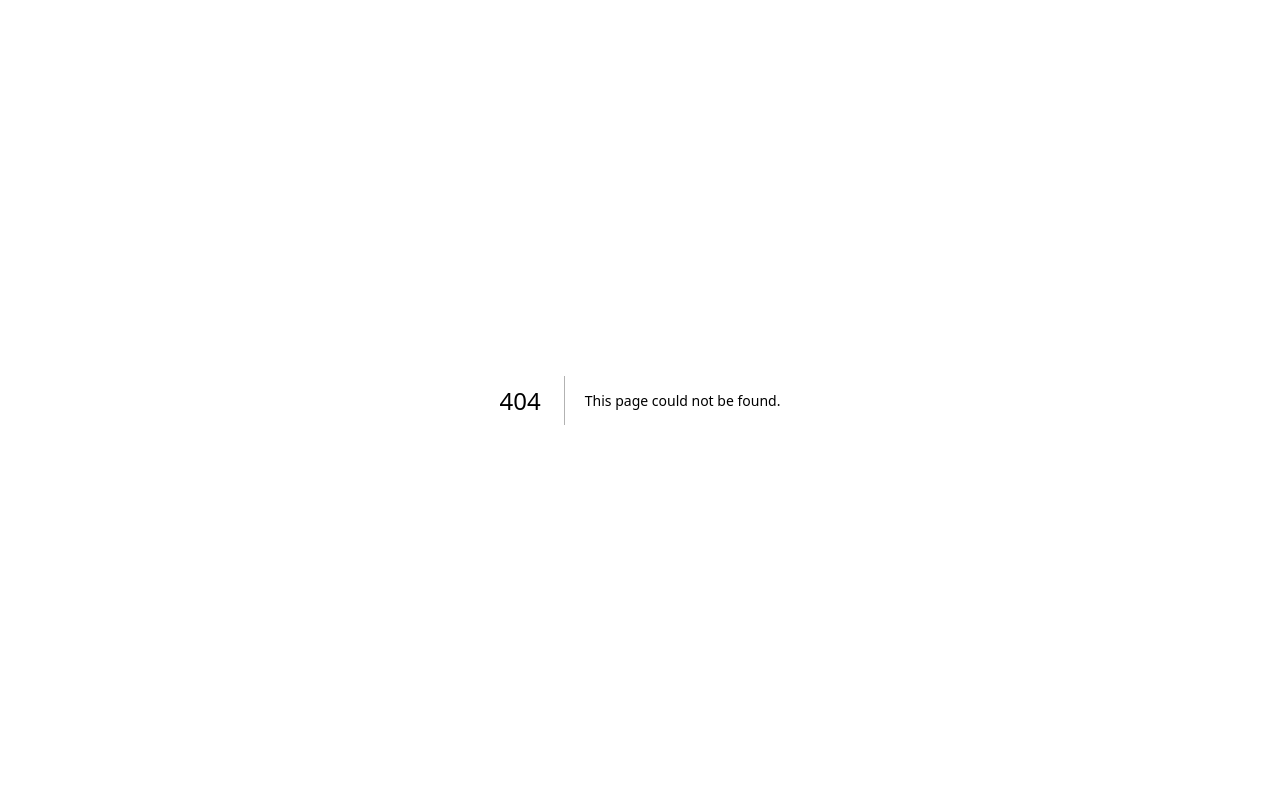
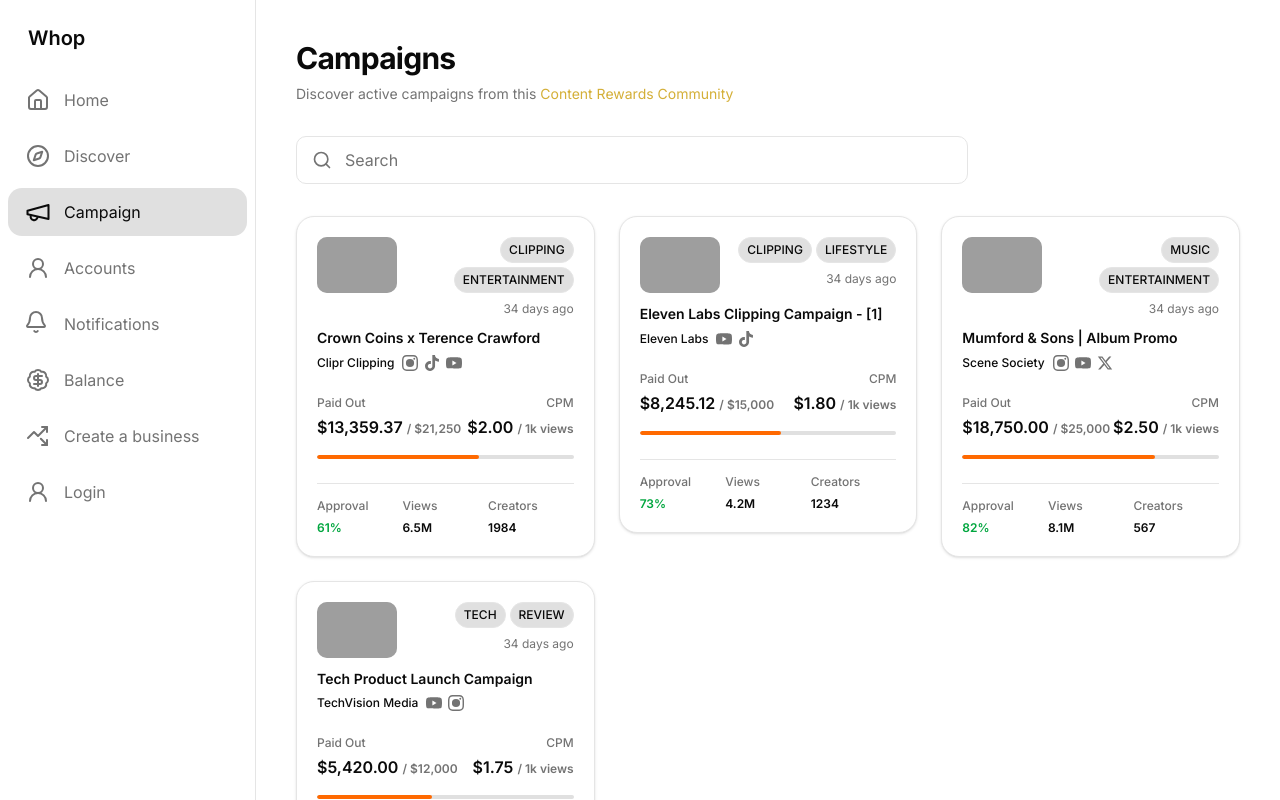
Before and after one commit to ShivamAgrawal04/clone-web-next, a Next.js app: page /campaign in a window 1280 px wide. Before the commit this address had no page. Built offline with nearby package versions, Linux system fonts and the light colour scheme; grey boxes are pictures that could not be loaded.

Commit message:
campaign page added in (shell) route

```diff
--- a/app/(shell)/balance/page.tsx
+++ b/app/(shell)/balance/page.tsx
@@ -1,7 +1,7 @@
 "use client";
 
 import React, { useState } from "react";
-import { Rocket, ChevronLeft, ChevronRight } from "lucide-react";
+import { Rocket, ChevronLeft, ChevronRight, GripVertical } from "lucide-react";
 import { motion } from "motion/react";
 
 type TabType = "withdrawals" | "deposits" | "deductions";
@@ -113,15 +113,45 @@
           </button>
         </div>
 
+        {/* Table Container with Horizontal Scroll */}
+        <div className="bg-card border border-border rounded-t-2xl overflow-x-auto">
+          <div className="min-w-[800px]">
             {/* Table Header */}
-        <div className="bg-card border border-border rounded-t-2xl">
-          <div className="grid grid-cols-6 gap-4 px-6 py-4 text-xs font-semibold text-muted-foreground border-b border-border">
+            <div className={`grid grid-cols-6 gap-4 px-6 py-4 text-xs font-semibold text-muted-foreground border-b border-border`}>
+              {activeTab === "withdrawals" ? (
+                <>
                   <div>Amount</div>
                   <div>Status</div>
                   <div>Sent to</div>
                   <div>Initiated at</div>
                   <div>Estimated arrival</div>
                   <div>Receipt</div>
+                </>
+              ) : (
+                <>
+                  <div className="flex items-center gap-2">Amount</div>
+                  <div className="flex items-center justify-between">
+                    Fee
+                    <GripVertical size={12} className="text-muted-foreground/30" />
+                  </div>
+                  <div className="flex items-center justify-between">
+                    Net amount
+                    <GripVertical size={12} className="text-muted-foreground/30" />
+                  </div>
+                  <div className="flex items-center justify-between">
+                    Status
+                    <GripVertical size={12} className="text-muted-foreground/30" />
+                  </div>
+                  <div className="flex items-center justify-between">
+                    Credit type
+                    <GripVertical size={12} className="text-muted-foreground/30" />
+                  </div>
+                  <div className="flex items-center justify-between">
+                    Release date
+                    <GripVertical size={12} className="text-muted-foreground/30" />
+                  </div>
+                </>
+              )}
             </div>
 
             {/* Empty State */}
@@ -134,15 +164,16 @@
                   No {activeTab} yet
                 </h3>
                 <p className="text-sm text-muted-foreground text-center max-w-sm">
-                When you withdraw money from your Whop account, it will be displayed here.
+                  {activeTab === "withdrawals"
+                    ? "When you withdraw money from your Whop account, it will be displayed here."
+                    : `Your ${activeTab} will appear here.`
+                  }
                 </p>
               </div>
             )}
-        </div>
-
             {/* Pagination */}
             {transactions.length === 0 && (
-          <div className="bg-card border border-t-0 border-border rounded-b-2xl px-6 py-4 flex items-center justify-between">
+              <div className="bg-card border-t border-border px-6 py-4 flex items-center justify-between rounded-b-2xl">
                 <button
                   disabled
                   className="px-3 py-1.5 text-sm font-medium text-muted-foreground bg-muted/30 rounded-md cursor-not-allowed opacity-50"
@@ -160,6 +191,8 @@
               </div>
             )}
           </div>
+        </div>
+      </div>
 
       {/* Footer Note */}
       <div className="max-w-6xl mx-auto mt-6">
--- /dev/null
+++ b/app/(shell)/campaign/page.tsx
@@ -0,0 +1,127 @@
+"use client";
+
+import React, { useState } from "react";
+import { Search } from "lucide-react";
+import CampaignCard from "@/components/layout/CampaignCard";
+import { useRouter } from "next/navigation";
+
+// Sample campaign data - you can replace this with API data
+const campaignData = [
+  {
+    title: "Crown Coins x Terence Crawford",
+    company: "Clipr Clipping",
+    categories: ["CLIPPING", "ENTERTAINMENT"],
+    platforms: ["instagram", "tiktok", "youtube"],
+    paidOut: "$13,359.37",
+    totalBudget: "$21,250",
+    cp: 63,
+    cpm: "$2.00",
+    approval: "61%",
+    views: "6.5M",
+    creators: "1984",
+    image: "https://upload.wikimedia.org/wikipedia/commons/b/b6/Image_created_with_a_mobile_phone.png"
+  },
+  {
+    title: "Eleven Labs Clipping Campaign - [1]",
+    company: "Eleven Labs",
+    categories: ["CLIPPING", "LIFESTYLE"],
+    platforms: ["youtube", "tiktok"],
+    paidOut: "$8,245.12",
+    totalBudget: "$15,000",
+    cp: 55,
+    cpm: "$1.80",
+    approval: "73%",
+    views: "4.2M",
+    creators: "1234",
+    image: "https://upload.wikimedia.org/wikipedia/commons/b/b6/Image_created_with_a_mobile_phone.png"
+  },
+  {
+    title: "Mumford & Sons | Album Promo",
+    company: "Scene Society",
+    categories: ["MUSIC", "ENTERTAINMENT"],
+    platforms: ["instagram", "youtube", "x"],
+    paidOut: "$18,750.00",
+    totalBudget: "$25,000",
+    cp: 75,
+    cpm: "$2.50",
+    approval: "82%",
+    views: "8.1M",
+    creators: "567"
+  },
+  {
+    title: "Tech Product Launch Campaign",
+    company: "TechVision Media",
+    categories: ["TECH", "REVIEW"],
+    platforms: ["youtube", "instagram"],
+    paidOut: "$5,420.00",
+    totalBudget: "$12,000",
+    cp: 45,
+    cpm: "$1.75",
+    approval: "68%",
+    views: "3.1M",
+    creators: "892"
+  }
+];
+
+export default function CampaignPage() {
+  const [searchQuery, setSearchQuery] = useState("");
+  const router = useRouter();
+
+  // Filter campaigns based on search query
+  const filteredCampaigns = campaignData.filter(campaign =>
+    campaign.title.toLowerCase().includes(searchQuery.toLowerCase()) ||
+    campaign.company.toLowerCase().includes(searchQuery.toLowerCase()) ||
+    campaign.categories.some(cat => cat.toLowerCase().includes(searchQuery.toLowerCase()))
+  );
+
+  const handleCardClick = () => {
+    router.push("/joined/my-submissions");
+  };
+
+  return (
+    <div className="min-h-screen bg-background text-foreground p-6 md:p-10">
+      {/* Header */}
+      <div className="mb-8">
+        <h1 className="text-2xl md:text-3xl font-bold tracking-tight mb-2">Campaigns</h1>
+        <p className="text-sm text-muted-foreground">
+          Discover active campaigns from this <span className="text-[#d4af37]">Content Rewards Community</span>
+        </p>
+      </div>
+
+      {/* Search Bar */}
+      <div className="max-w-2xl mb-8">
+        <div className="relative">
+          <Search className="absolute left-4 top-1/2 -translate-y-1/2 text-muted-foreground" size={20} />
+          <input
+            type="text"
+            placeholder="Search"
+            value={searchQuery}
+            onChange={(e) => setSearchQuery(e.target.value)}
+            className="w-full h-12 pl-12 pr-4 bg-card border border-border rounded-lg text-foreground placeholder:text-muted-foreground focus:outline-none focus:ring-2 focus:ring-[#d4af37]/20 focus:border-[#d4af37]/50 transition-all"
+          />
+        </div>
+      </div>
+
+      {/* Campaigns Grid */}
+      {filteredCampaigns.length > 0 ? (
+        <div className="grid grid-cols-1 md:grid-cols-2 lg:grid-cols-3 gap-6">
+          {filteredCampaigns.map((campaign, index) => (
+            <div key={index} onClick={handleCardClick}>
+              <CampaignCard campaign={campaign} />
+            </div>
+          ))}
+        </div>
+      ) : (
+        <div className="flex flex-col items-center justify-center py-20">
+          <div className="w-16 h-16 bg-muted/30 rounded-2xl flex items-center justify-center mb-4 border border-border">
+            <Search className="text-muted-foreground" size={32} />
+          </div>
+          <h3 className="text-lg font-bold mb-2">No campaigns found</h3>
+          <p className="text-sm text-muted-foreground text-center max-w-sm">
+            Try adjusting your filters
+          </p>
+        </div>
+      )}
+    </div>
+  );
+}
--- /dev/null
+++ b/components/MegaphoneIcon.tsx
@@ -0,0 +1,19 @@
+export function MegaphoneIcon({ className }: { className?: string }) {
+  return (
+    <svg
+      xmlns="http://www.w3.org/2000/svg"
+      width="24"
+      height="24"
+      viewBox="0 0 24 24"
+      fill="none"
+      stroke="currentColor"
+      strokeWidth="2"
+      strokeLinecap="round"
+      strokeLinejoin="round"
+      className={className}
+    >
+      <path d="m3 11 18-5v12L3 14v-3z" />
+      <path d="M11.6 16.8a3 3 0 1 1-5.8-1.6" />
+    </svg>
+  );
+}
--- a/components/layout/Sidebar.tsx
+++ b/components/layout/Sidebar.tsx
@@ -10,12 +10,14 @@
 import { BellIcon } from "@/components/BellIcon";
 import { TrendingUpDownIcon } from "@/components/TrendingUpDownIcon";
 import { UserRoundIcon } from "@/components/UserRoundIcon";
+import { MegaphoneIcon } from "@/components/MegaphoneIcon";
 import { useState } from "react";
 import { BadgeDollarIcon } from "../BadgeDollarIcon";
 
 export const navItems = [
   { name: "Home", href: "/home", icon: HouseIcon },
   { name: "Discover", href: "/discover", icon: CompassIcon },
+  { name: "Campaign", href: "/campaign", icon: MegaphoneIcon },
   // { name: "Messages", href: "/messages", icon: MessageCircleIcon },
   { name: "Accounts", href: "/accounts", icon: UserRoundIcon },
 
```
Lines whose indentation alone changed are shown as unchanged.
